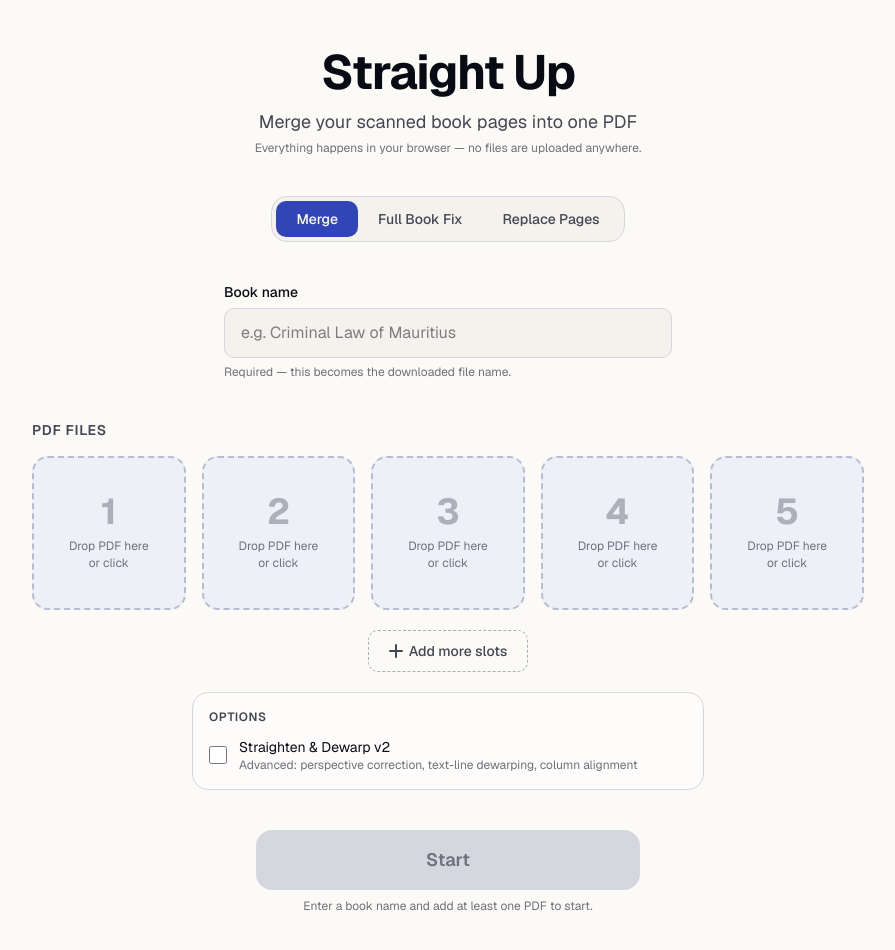
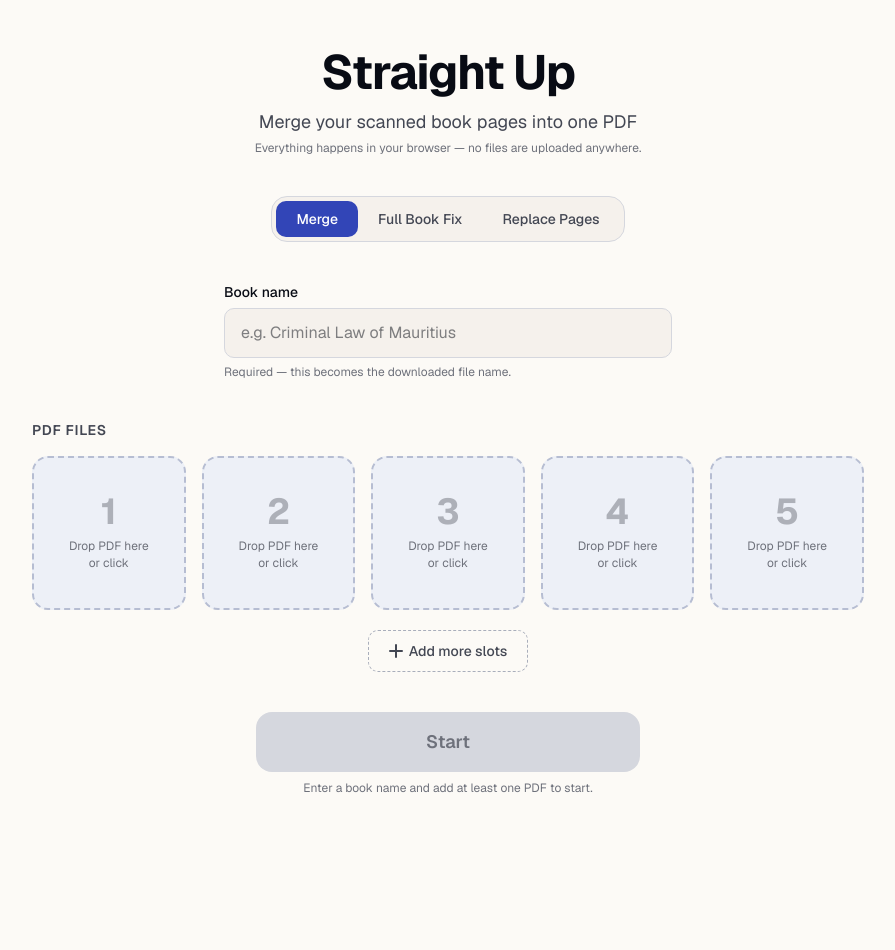
Before and after one commit to muntaswir72562/straight-up, a Next.js app: page / in a window 1280 px wide. Shown: the top 950 px of the page, without its empty margins (192-1087 px from the left). After the commit the page ends 876 px from the top, so only its background shows below. Built offline with nearby package versions, Linux system fonts and the light colour scheme.

Commit message:
fix: remove straighten/dewarp option from merge tab
Merge tab now always uses the plain merge pipeline. Removed the
mergeV2 state, the v2 pipeline import, and the Options UI section.

```diff
--- a/components/BookScanTool.tsx
+++ b/components/BookScanTool.tsx
@@ -9,7 +9,7 @@ import { validatePdf, loadPdfDocument } from '@/lib/pdf/render';
 import { runMergeOnlyPipeline, type PageAngleInfo, type PipelinePhase } from '@/lib/pipeline';
 import { runReplacePipeline } from '@/lib/replacePipeline';
 import { runFullfixPipeline } from '@/lib/fullfixPipeline';
-import { runMergeV2Pipeline } from '@/lib/straightenPipeline';
+
 import { BookNameInput } from './BookNameInput';
 import { SlotGrid } from './SlotGrid';
 import { FixDropZone } from './FixDropZone';
@@ -48,7 +48,7 @@ export function BookScanTool() {
   // --- Merge mode state ---
   const [bookName, setBookName] = useState('');
   const [slots, setSlots] = useState<SlotData[]>(() => createSlots(SLOTS_DEFAULT, 1));
-  const [mergeV2, setMergeV2] = useState(false);
+
 
   // --- Full fix mode state ---
   const [fixFile, setFixFile] = useState<File | null>(null);
@@ -662,9 +662,7 @@ export function BookScanTool() {
 
       let result;
       if (mode === 'merge') {
-        result = mergeV2
-          ? await runMergeV2Pipeline(slots, bookName, progressCb, cancelRef.current)
-          : await runMergeOnlyPipeline(slots, bookName, progressCb, cancelRef.current);
+        result = await runMergeOnlyPipeline(slots, bookName, progressCb, cancelRef.current);
       } else if (mode === 'replace') {
         const name = replaceFile!.name.replace(/\.pdf$/i, '');
         result = await runReplacePipeline(replaceFile!, replacements, deletions, insertions, name, progressCb, cancelRef.current);
@@ -723,7 +721,7 @@ export function BookScanTool() {
         setStatus('error');
       }
     }
-  }, [canStart, mode, slots, bookName, fixFile, fixPageCount, fixFiles, replaceFile, replacements, deletions, insertions, downloadUrl, mergeV2, fullfixStraighten, fullfixClean, fullfixDewarp, fullfixV2, fullfixSkipClean, fullfixSkipStraighten, fullfixSkipDewarp, fullfixOcr, fullfixAudit, downloadAuditTxt]);
+  }, [canStart, mode, slots, bookName, fixFile, fixPageCount, fixFiles, replaceFile, replacements, deletions, insertions, downloadUrl, fullfixStraighten, fullfixClean, fullfixDewarp, fullfixV2, fullfixSkipClean, fullfixSkipStraighten, fullfixSkipDewarp, fullfixOcr, fullfixAudit, downloadAuditTxt]);
 
   // --- Cancel ---
   const handleCancel = useCallback(() => {
@@ -942,44 +940,6 @@ export function BookScanTool() {
             </button>
           </div>
 
-          {/* Merge options */}
-          <div
-            className="mt-5 mx-auto p-4 flex flex-col gap-3"
-            style={{
-              maxWidth: '32rem',
-              background: 'var(--color-surface-card)',
-              border: '1px solid var(--color-border)',
-              borderRadius: 'var(--radius-lg)',
-            }}
-          >
-            <p
-              className="text-xs font-semibold uppercase tracking-wider"
-              style={{ color: 'var(--color-ink-muted)' }}
-            >
-              Options
-            </p>
-            <label
-              className="flex items-center gap-3 cursor-pointer select-none"
-              style={{ opacity: locked ? 0.5 : 1 }}
-            >
-              <input
-                type="checkbox"
-                checked={mergeV2}
-                onChange={(e) => setMergeV2(e.target.checked)}
-                disabled={locked}
-                className="accent-[var(--color-primary)]"
-                style={{ width: 18, height: 18 }}
-              />
-              <div className="flex flex-col">
-                <span className="text-sm" style={{ color: 'var(--color-ink)' }}>
-                  Straighten & Dewarp v2
-                </span>
-                <span className="text-xs" style={{ color: 'var(--color-ink-subtle)' }}>
-                  Advanced: perspective correction, text-line dewarping, column alignment
-                </span>
-              </div>
-            </label>
-          </div>
         </section>
       ) : mode === 'replace' ? (
         <section className="mb-8 sm:mb-10">
```
